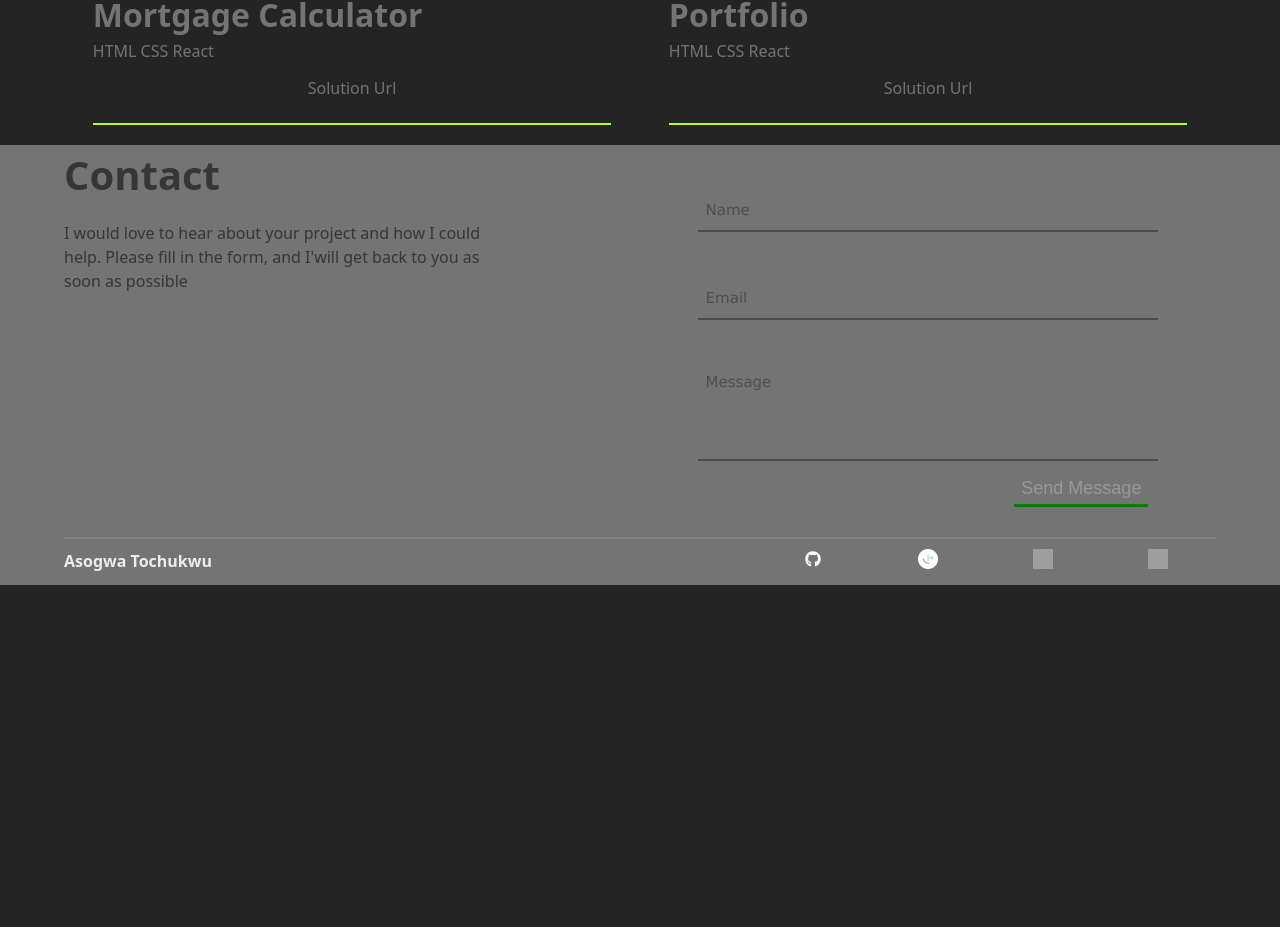
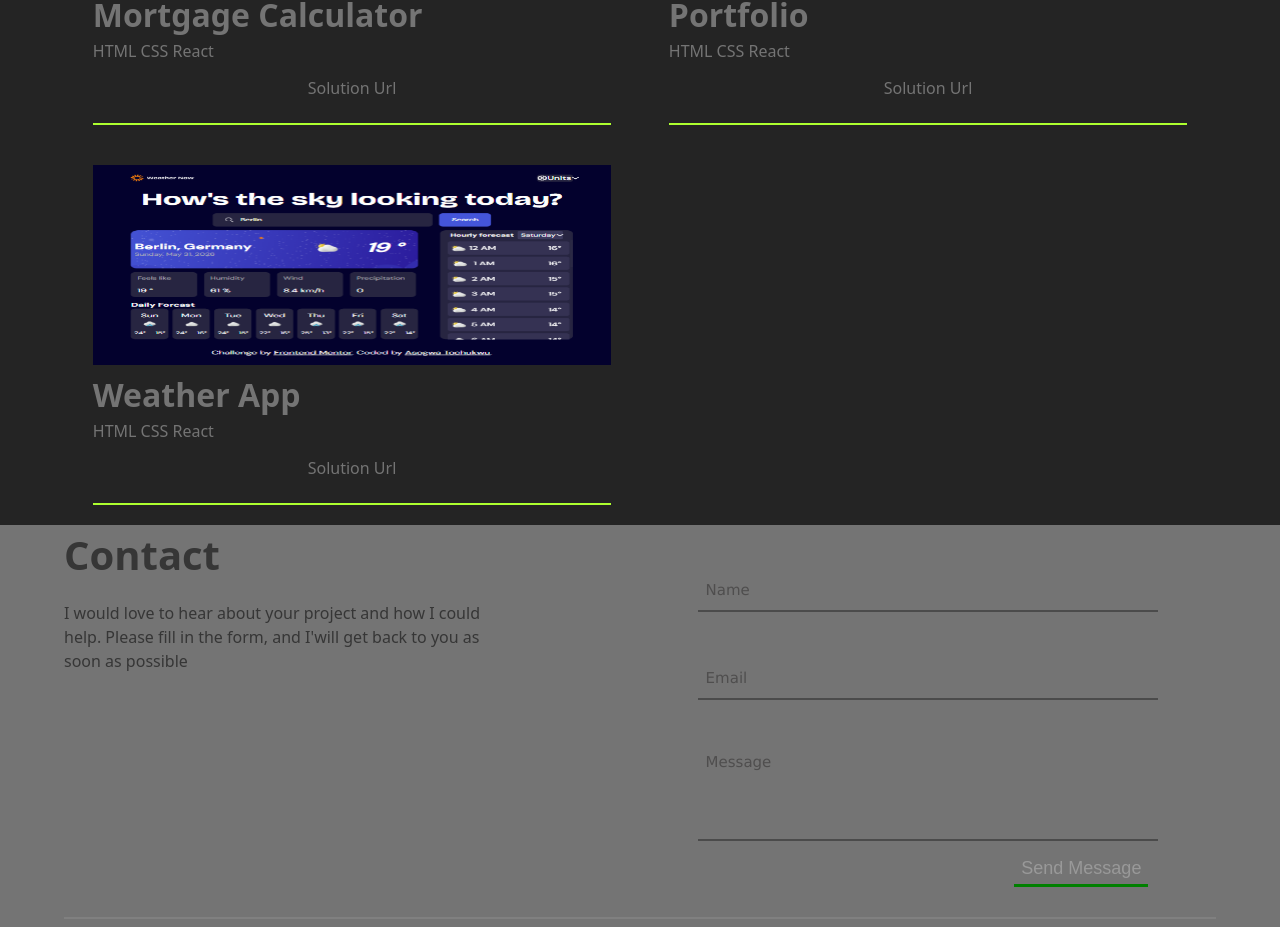
Before and after one commit to Tochukwu-1/My-portfolio, a React (Vite) app: page / in a window 1280 px wide. Shown: the part 1625-2552 px from the top of the page. Before the commit the page ends 2210 px from the top, so only its background shows below. Built offline with nearby package versions, Linux system fonts and the light colour scheme; grey boxes are pictures that could not be loaded.

Commit message:
Adding a new project, weather app

```diff
--- a/src/css/views.css
+++ b/src/css/views.css
@@ -71,11 +71,8 @@ header .right{
     .menu{
         width: 55vw !important;
     }
-    #profile .rightProfile{
+    #profile .rightProfile {
         width: 70% !important;
-    }
-    #profile .rightProfile img{
-        border-radius: 50%;
     }
     #projects h2{
         font-size: larger;
--- a/src/subs/Contact.jsx
+++ b/src/subs/Contact.jsx
@@ -74,6 +74,11 @@ const Contact = () => {
           className={`form-input textarea ${formData.message ? "entered" : ""}`}
           placeholder=" "
           rows="4"
+          onKeyDown={(e) => {
+            if (e.key === "Enter") {
+              e.preventDefault();
+              sendEmail(e);
+            }}}
           required
         />
         <label className="form-label form-message">Message</label>
--- a/src/subs/Projects.jsx
+++ b/src/subs/Projects.jsx
@@ -3,9 +3,10 @@ import ReactDom from 'react-dom/client'
 
 const projects =[
     {'name':'QR Component', 'skills': 'HTML CSS' ,'image':'./images/projects/qrc-component.jpg', 'liveurl': 'https://frontend-mentor-qr-code-gamma.vercel.app/', 'solutionurl': 'https://github.com/Tochukwu-1/Frontend-Mentor-QR-Code'},
-    {'name':'Form', 'skills': 'HTML CSS JS' ,'image':'./images/projects/contact-form.png', 'liveurl': '', 'solutionurl': 'https://github.com/Tochukwu-1/Frontend-Mentor-Contact-form/'},
+    {'name':'Form', 'skills': 'HTML CSS JS' ,'image':'./images/projects/contact-form.png', 'liveurl': 'https://tochukwu-1.github.io/Frontend-Mentor-Contact-form/', 'solutionurl': 'https://github.com/Tochukwu-1/Frontend-Mentor-Contact-form/'},
     {'name':'Mortgage Calculator', 'skills': 'HTML CSS React' ,'image':'./images/projects/mortgage-calc.png', 'liveurl': 'https://tochukwu-1.github.io/Mortgage-repayment-calculator/', 'solutionurl': 'https://github.com/Tochukwu-1/Frontend-Mentor---Mortgage-repayment-calculator'},
-    {'name':'Portfolio', 'skills': 'HTML CSS React' ,'image':'./images/projects/Portfolio.PNG', 'liveurl': 'https://tochukwu-1.github.io/My-portfolio/', 'solutionurl': 'https://github.com/Tochukwu-1/My-portfolio'}
+    {'name':'Portfolio', 'skills': 'HTML CSS React' ,'image':'./images/projects/Portfolio.PNG', 'liveurl': 'https://tochukwu-1.github.io/My-portfolio/', 'solutionurl': 'https://github.com/Tochukwu-1/My-portfolio'},
+    {'name':'Weather App', 'skills': 'HTML CSS React' ,'image':'./images/projects/Weather-app.png', 'liveurl': 'https://teesconceptweatherapp.netlify.app/', 'solutionurl': 'https://github.com/Tochukwu-1/Weather-app'}
 ]
 
 function Projects() {
--- a/src/subs/Skills.jsx
+++ b/src/subs/Skills.jsx
@@ -5,7 +5,7 @@ import ReactDom from 'react-dom/client'
 function Skills() {
     const yeardate = new Date().getFullYear();
     // const date = new Date().getFullYear();
-    const monthdate = new Date().getMonth();
+    // const monthdate = new Date().getMonth();
     return (
         <ul className='skills'>
             <li className="skill">
```
Also changed, not shown: public/images/projects/Weather-app.png (added).
